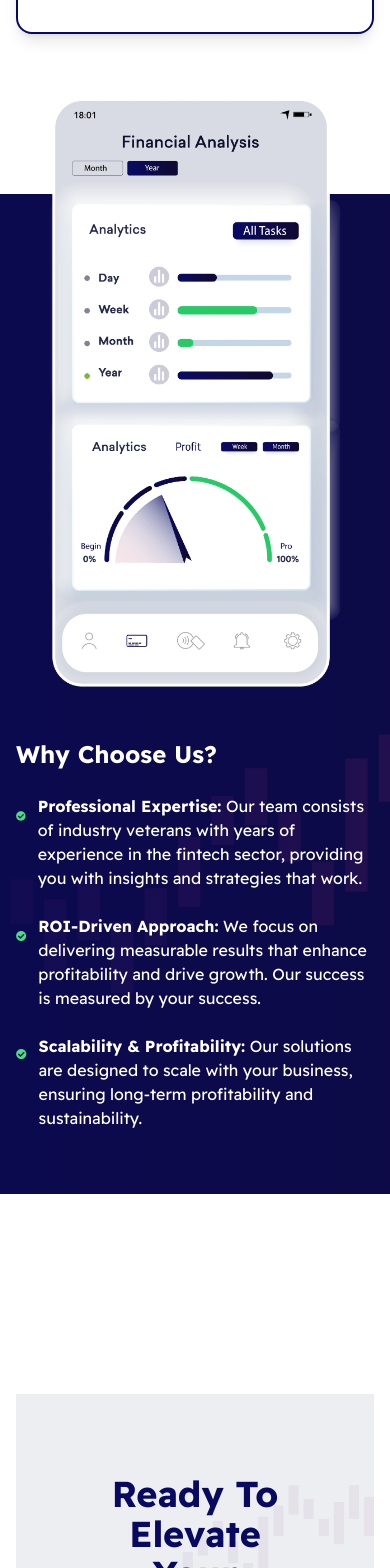
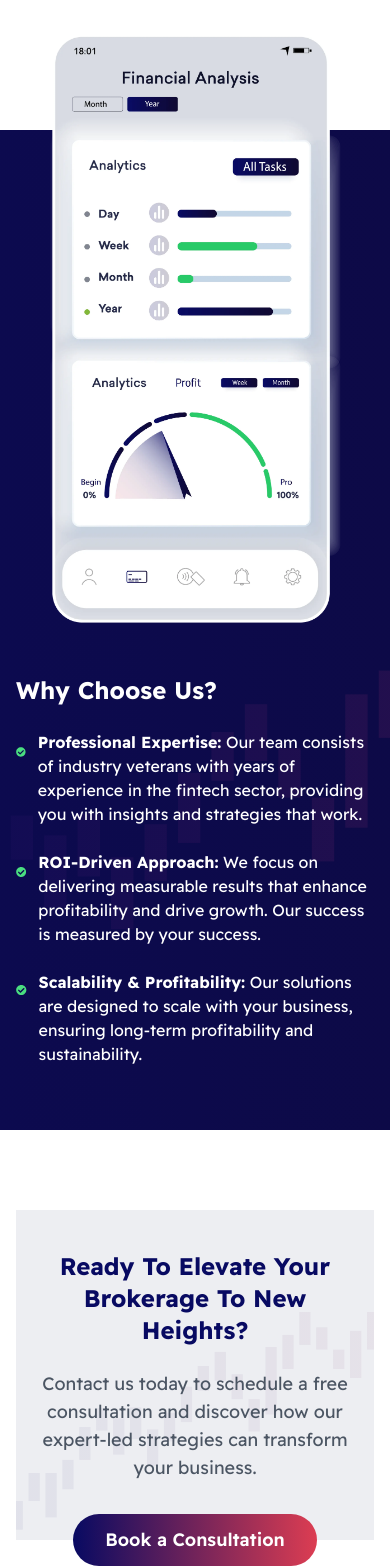
Before and after one commit to mzeeshanfayyaz93/mm, a Next.js app: page / in a window 390 px wide. Shown: the part 2420-3988 px from the top of the page. Built offline with nearby package versions, Linux system fonts and the light colour scheme.

Commit message:
client logo updated

```diff
--- a/src/app/components/Footer.jsx
+++ b/src/app/components/Footer.jsx
@@ -41,9 +41,9 @@ const Footer = () => {
         {/* Partners Section */}
         <div className="text-center mb-10">
           <h2 className="text-2xl md:text-5xl font-bold">Hands On Experience!</h2>
-          <div className="flex justify-center flex-wrap items-center mt-6 gap-12">
+          <div className="grid grid-cols-2 sm:grid-cols-3 lg:grid-cols-4 gap-6 mt-6">
             {logos.map((logo, index) => (
-              <img key={index} src={logo.src} alt={logo.alt} className="h-28 w-auto" />
+              <img key={index} src={logo.src} alt={logo.alt} className="h-28 w-auto mx-auto" />
             ))}
           </div>
         </div>
@@ -55,7 +55,6 @@ const Footer = () => {
             <Link href="/">
               <Image src="/white-logo.webp" alt="Logo" fill className="object-contain" />
             </Link>
-
           </div>
 
           {/* Company Links */}
--- a/src/app/components/Home/ConsultationSection.jsx
+++ b/src/app/components/Home/ConsultationSection.jsx
@@ -3,9 +3,9 @@ import Link from 'next/link';
 const ConsultationSection = () => {
   return (
     <section className="bg-white py-10 px-4 mb-16">
-      <div className="max-w-5xl mx-auto text-center bg-[url(/3rd-image.svg)] bg-cover bg-center pt-20 px-20 h-[295px]">
+      <div className="max-w-5xl mx-auto text-center bg-[url(/3rd-image.svg)] bg-cover bg-center h-[330px]  pt-10 px-6 md:px-20 md:h-[295px]">
         {/* Heading */}
-        <h2 className="text-4xl font-bold text-[#080a62] mb-6 max-w-xl mx-auto">
+        <h2 className="text-2xl md:text-4xl font-bold text-[#080a62] mb-6 max-w-xl mx-auto">
           Ready To Elevate Your Brokerage To New Heights?
         </h2>
 
--- a/src/app/components/Home/HeroBanner.jsx
+++ b/src/app/components/Home/HeroBanner.jsx
@@ -17,8 +17,8 @@ const HeroBanner = () => {
         </div>
 
         {/* Right Image Section */}
-        <div className="relative lg:mt-0 lg:w-1/2 flex justify-center">
-          <div className="relative w-full h-96 md:h-[500px]">
+        <div className="relative lg:mt-0 lg:w-1/2 w-full flex justify-center">
+          <div className="relative w-full h-80 sm:h-96 md:h-[500px]">
             <Image
               src="/banner.webp" // Replace with the correct path of your image
               alt="Dashboard showing ROI and scalable growth"
--- a/src/app/components/Home/WhyChooseUs.jsx
+++ b/src/app/components/Home/WhyChooseUs.jsx
@@ -3,7 +3,7 @@ import { FaCheckCircle } from 'react-icons/fa'; // Checkmark icon
 
 const WhyChooseUs = () => {
   return (
-    <section className="bg-[url(/bg-image.svg)] bg-cover bg-center text-white md:h-[450px] mt-16 mb-40">
+    <section className="bg-[url(/bg-image.svg)] bg-cover bg-center text-white md:h-[450px] mt-16 mb-10 md:mb-40">
       <div className="container mx-auto flex flex-col lg:flex-row items-start justify-between">
         {/* Left Image Section */}
         <div className="relative lg:basis-1/3">
```
